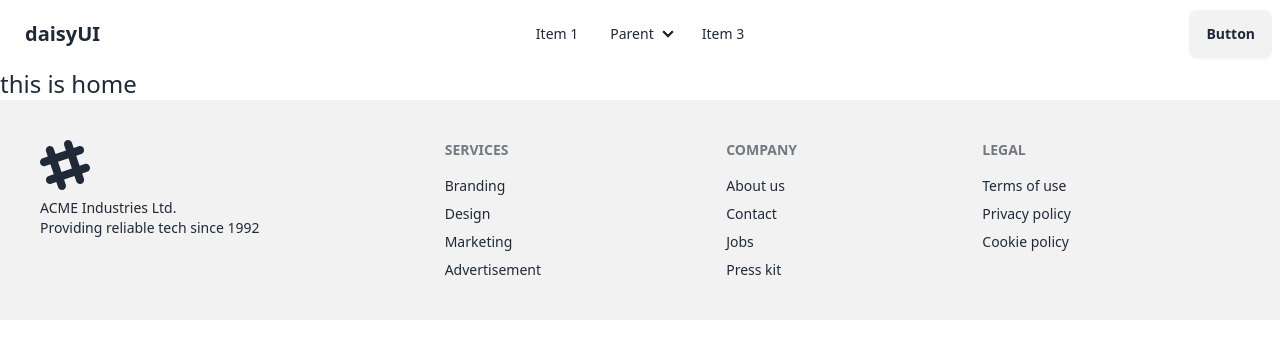
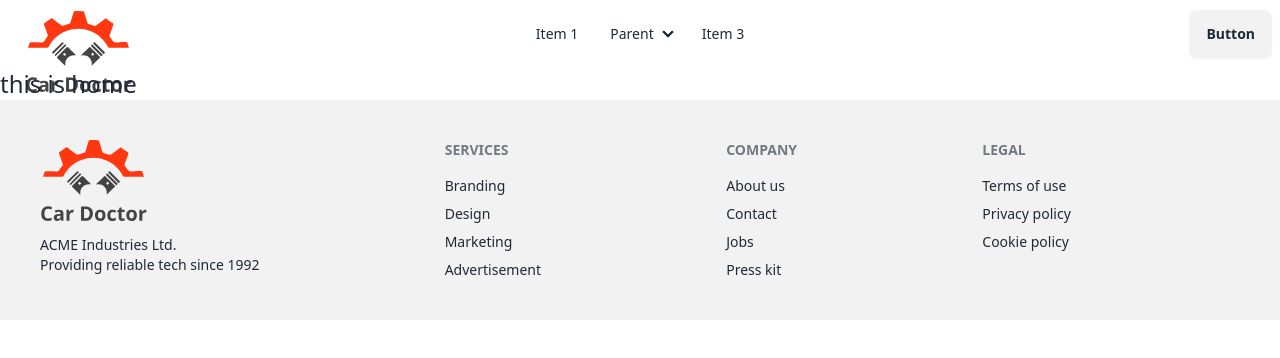
Before and after one commit to Arif-Islam21/car-doctor, a React (Vite) app: page / in a window 1280 px wide. Shown: the top 358 px of the page. Built offline with nearby package versions, Linux system fonts and the light colour scheme.

Commit message:
working with navbar

```diff
--- a/src/Pages/Shared/Footer/Footer.jsx
+++ b/src/Pages/Shared/Footer/Footer.jsx
@@ -1,20 +1,10 @@
-import React from "react";
+import logo from "../../../assets/logo.svg";
 
 const Footer = () => {
   return (
     <footer className="footer bg-base-200 text-base-content p-10">
       <aside>
-        <svg
-          width="50"
-          height="50"
-          viewBox="0 0 24 24"
-          xmlns="http://www.w3.org/2000/svg"
-          fillRule="evenodd"
-          clipRule="evenodd"
-          className="fill-current"
-        >
-          <path d="M22.672 15.226l-2.432.811.841 2.515c.33 1.019-.209 2.127-1.23 2.456-1.15.325-2.148-.321-2.463-1.226l-.84-2.518-5.013 1.677.84 2.517c.391 1.203-.434 2.542-1.831 2.542-.88 0-1.601-.564-1.86-1.314l-.842-2.516-2.431.809c-1.135.328-2.145-.317-2.463-1.229-.329-1.018.211-2.127 1.231-2.456l2.432-.809-1.621-4.823-2.432.808c-1.355.384-2.558-.59-2.558-1.839 0-.817.509-1.582 1.327-1.846l2.433-.809-.842-2.515c-.33-1.02.211-2.129 1.232-2.458 1.02-.329 2.13.209 2.461 1.229l.842 2.515 5.011-1.677-.839-2.517c-.403-1.238.484-2.553 1.843-2.553.819 0 1.585.509 1.85 1.326l.841 2.517 2.431-.81c1.02-.33 2.131.211 2.461 1.229.332 1.018-.21 2.126-1.23 2.456l-2.433.809 1.622 4.823 2.433-.809c1.242-.401 2.557.484 2.557 1.838 0 .819-.51 1.583-1.328 1.847m-8.992-6.428l-5.01 1.675 1.619 4.828 5.011-1.674-1.62-4.829z"></path>
-        </svg>
+        <img src={logo} alt="" />
         <p>
           ACME Industries Ltd.
           <br />
--- a/src/Pages/Shared/Navbar/Navbar.jsx
+++ b/src/Pages/Shared/Navbar/Navbar.jsx
@@ -1,3 +1,6 @@
+import { Link } from "react-router-dom";
+import logo from "../../../assets/logo.svg";
+
 const Navbar = () => {
   return (
     <div className="navbar bg-base-100">
@@ -42,7 +45,9 @@ const Navbar = () => {
             </li>
           </ul>
         </div>
-        <a className="btn btn-ghost text-xl">daisyUI</a>
+        <Link to={"/"} className="btn btn-ghost text-xl">
+          <img src={logo} alt="" />
+        </Link>
       </div>
       <div className="navbar-center hidden lg:flex">
         <ul className="menu menu-horizontal px-1">
--- a/src/main.jsx
+++ b/src/main.jsx
@@ -6,7 +6,9 @@ import { RouterProvider } from "react-router-dom";
 import router from "./Routes/Routes.jsx";
 
 createRoot(document.getElementById("root")).render(
-  <StrictMode>
-    <RouterProvider router={router} />
-  </StrictMode>
+  <div className="max-w-7xl mx-auto">
+    <StrictMode>
+      <RouterProvider router={router} />
+    </StrictMode>
+  </div>
 );
```
